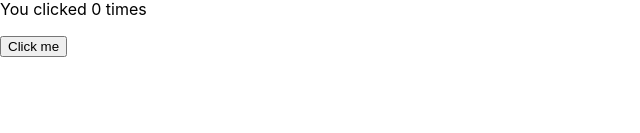
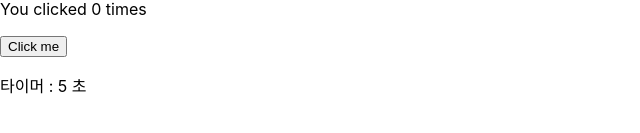
Before and after one commit to KaFelLa92/kafella92.github.io, a React app in the folder saykorean/: page / in a window 1280 px wide. Shown: the part 483-616 px from the top of the page, without its empty margins (0-640 px from the left). Built offline with nearby package versions, Linux system fonts and the light colour scheme.

Commit message:
인터벌함수컴포턴트까지

```diff
--- a/saykorean/src/App.js
+++ b/saykorean/src/App.js
@@ -4,6 +4,8 @@ import MyProfile from './components/MyProfile';
 import Book from './components/Book';
 import Product from './components/Product';
 import Counter from './components/Counter';
+import Timer from './components/Timer';
+
 function App() {
 
   return (
@@ -16,7 +18,7 @@ function App() {
       <Book title="강철의 연금술사" author="arakawa hiromu" />
       <Product name="정동진쌀 10kg" price="21,000" />
       <Counter></Counter>
-
+      <Timer></Timer>
     </div >
   );
 }
--- /dev/null
+++ b/saykorean/src/components/Timer.js
@@ -0,0 +1,19 @@
+import { useEffect, useState } from "react";
+
+
+function Timer() {
+    // useState로 숫자 변환
+    const [seconds, setSeconds] = useState(0); // 0초부터 시작
+
+    useEffect(() => {
+        const intervalId = setInterval(() => {
+            setSeconds(prevSeconds => prevSeconds + 1);
+        }, 1000);
+
+        // 컴포넌트 언마운트될때 실행되는 클린업(cleanUp) 함수
+        return () => clearInterval(intervalId);
+    }, []); // 마운트 시 한 번만 실행
+    return <p> 타이머 : {seconds} 초</p>;
+}
+
+export default Timer;
```
Also changed, not shown: 2 other files (tests, documents, lock files or other folders).
